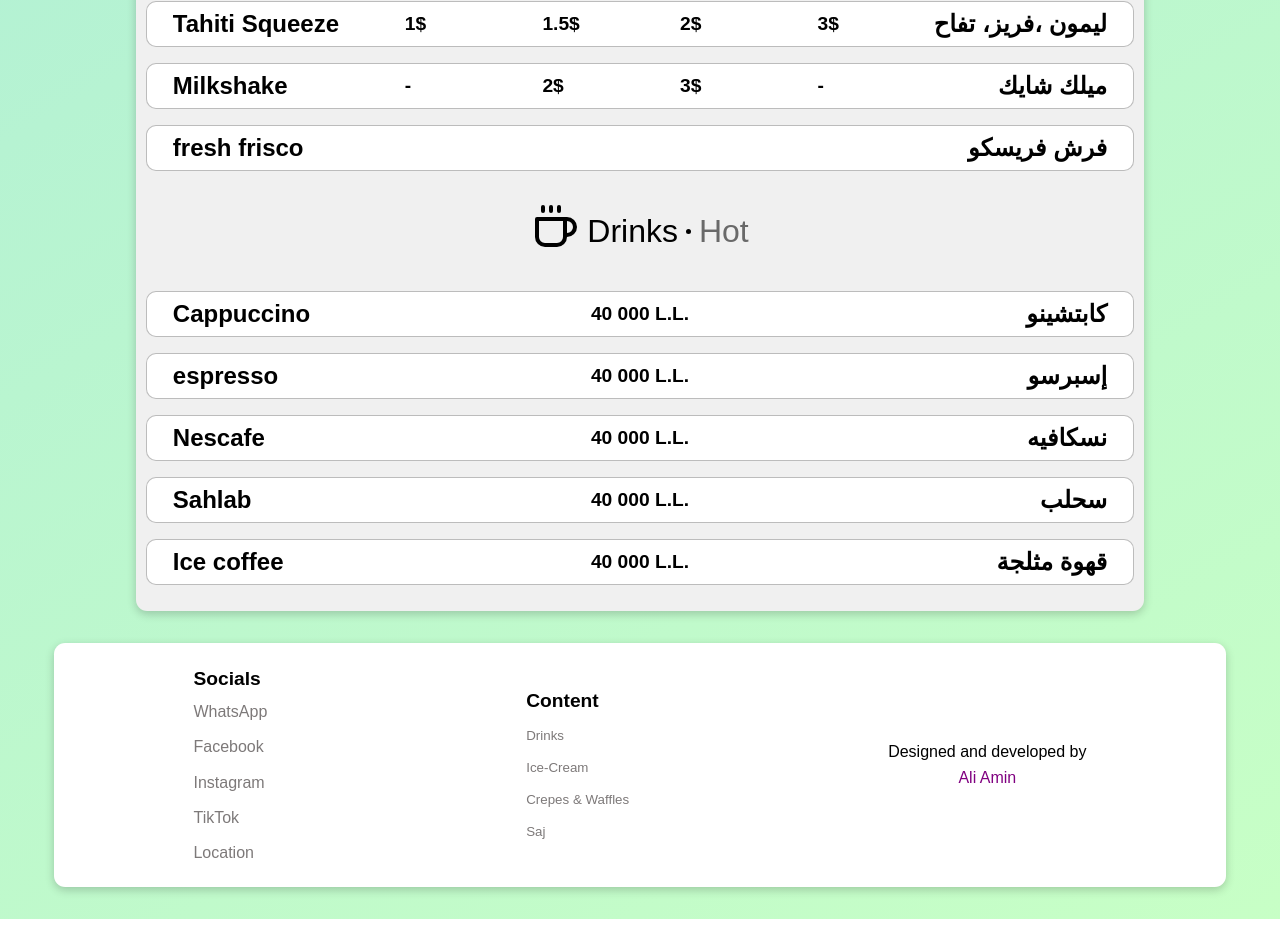
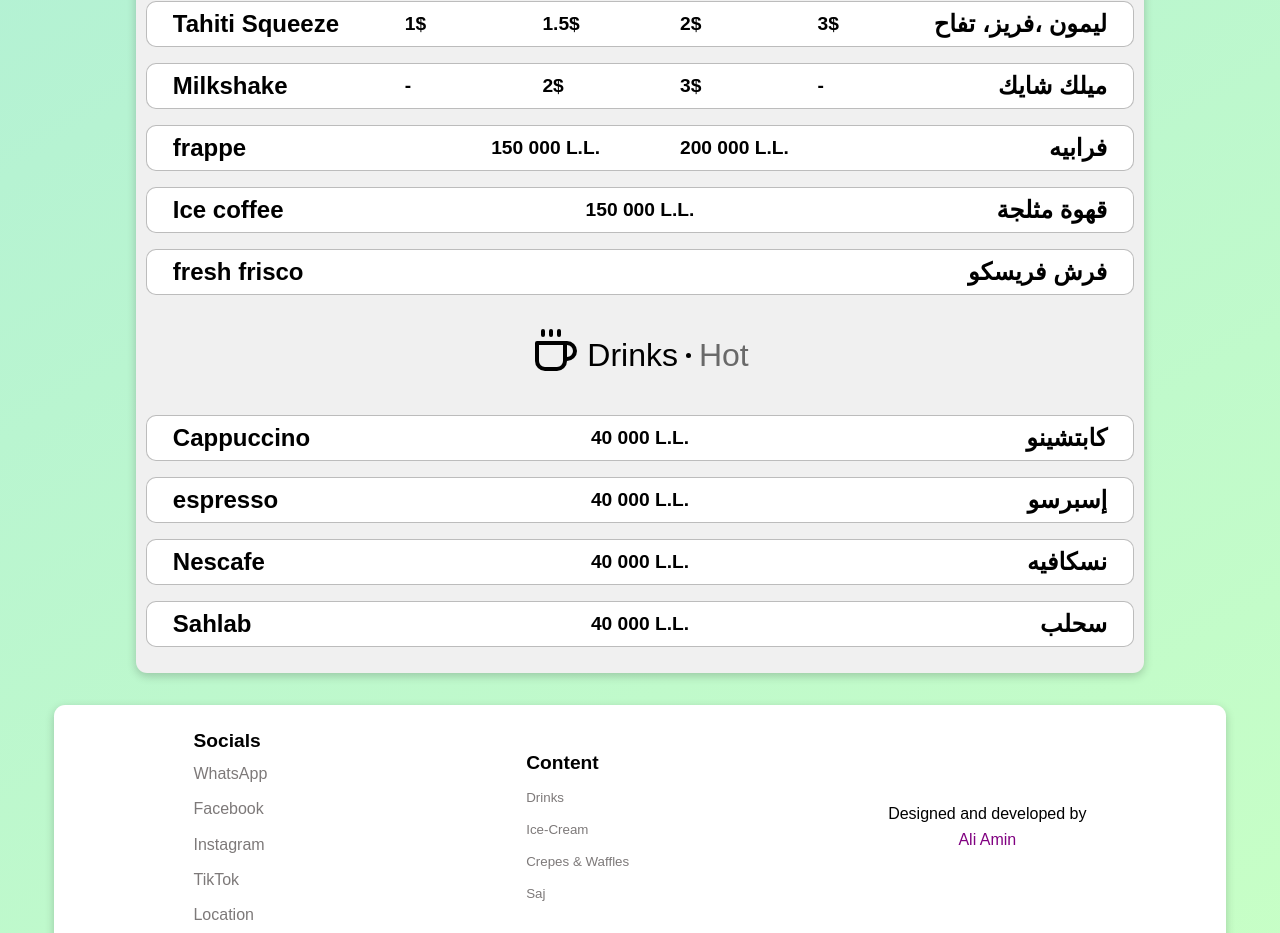
Before and after one commit to substro/Juice-Fuel, a React (Vite) app: page / in a window 1280 px wide. Shown: the part 1654-2587 px from the top of the page. Built offline with nearby package versions, Linux system fonts and the light colour scheme; a web font is replaced by a local one.

Commit message:
final touches #9

```diff
--- a/src/Data/Drinks.js
+++ b/src/Data/Drinks.js
@@ -450,6 +450,36 @@ export const cold = [
 		],
 	},
 	{
+		id: 1,
+		name: {
+			en: 'frappe',
+			ar: 'فرابيه',
+		},
+		sizes: [
+			{
+				name: 'Small',
+				price: '150 000 L.L.',
+			},
+			{
+				name: 'Large',
+				price: '200 000 L.L.',
+			},
+		],
+	},
+	{
+		id: 5,
+		name: {
+			en: 'Ice coffee',
+			ar: 'قهوة مثلجة',
+		},
+		sizes: [
+			{
+				name: 'Small',
+				price: '150 000 L.L.',
+			},
+		],
+	},
+	{
 		id: 19,
 		name: {
 			en: 'fresh frisco',
@@ -512,17 +542,4 @@ export const hot = [
 			},
 		],
 	},
-	{
-		id: 5,
-		name: {
-			en: 'Ice coffee',
-			ar: 'قهوة مثلجة',
-		},
-		sizes: [
-			{
-				name: 'Small',
-				price: '40 000 L.L.',
-			},
-		],
-	},
 ]
```
